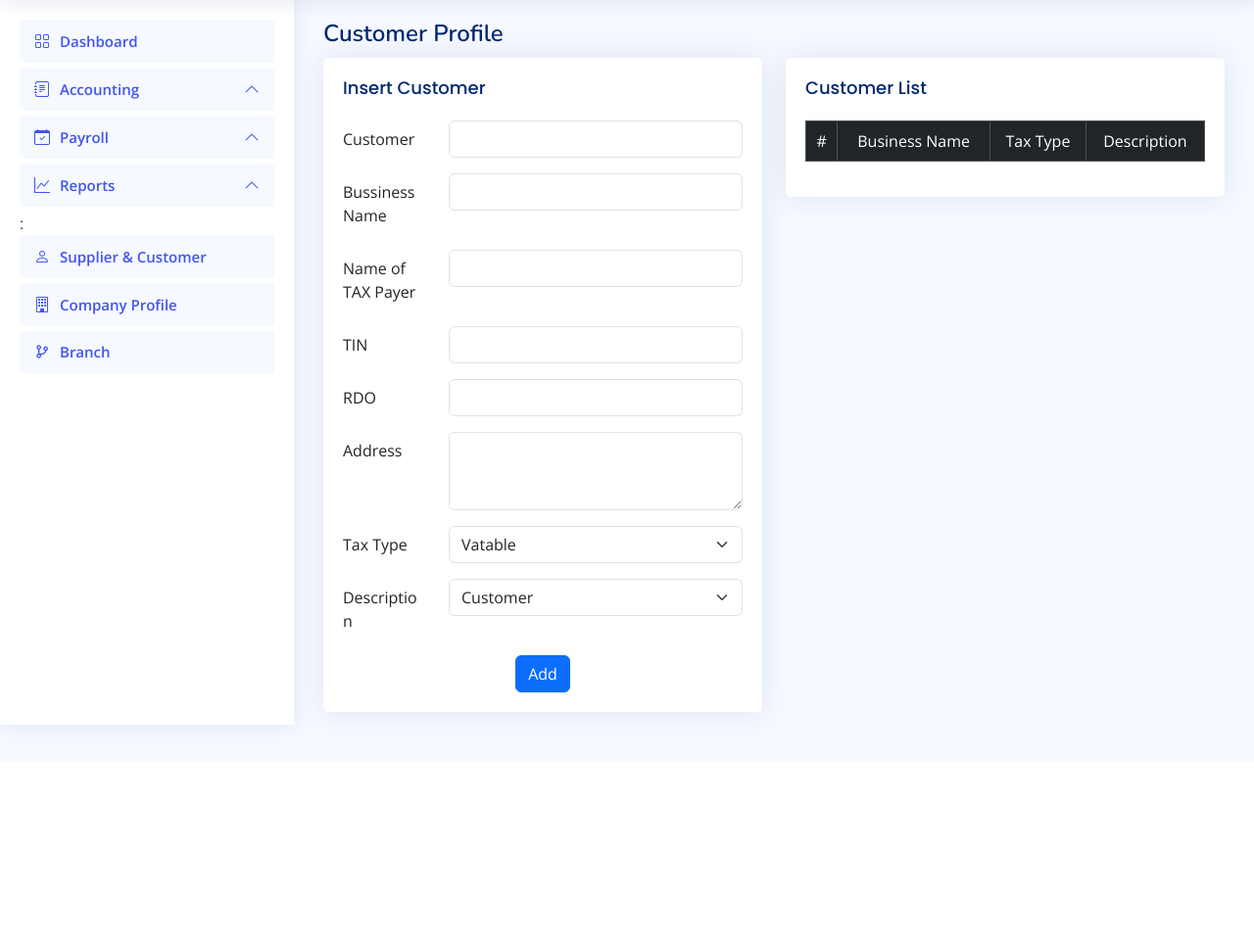
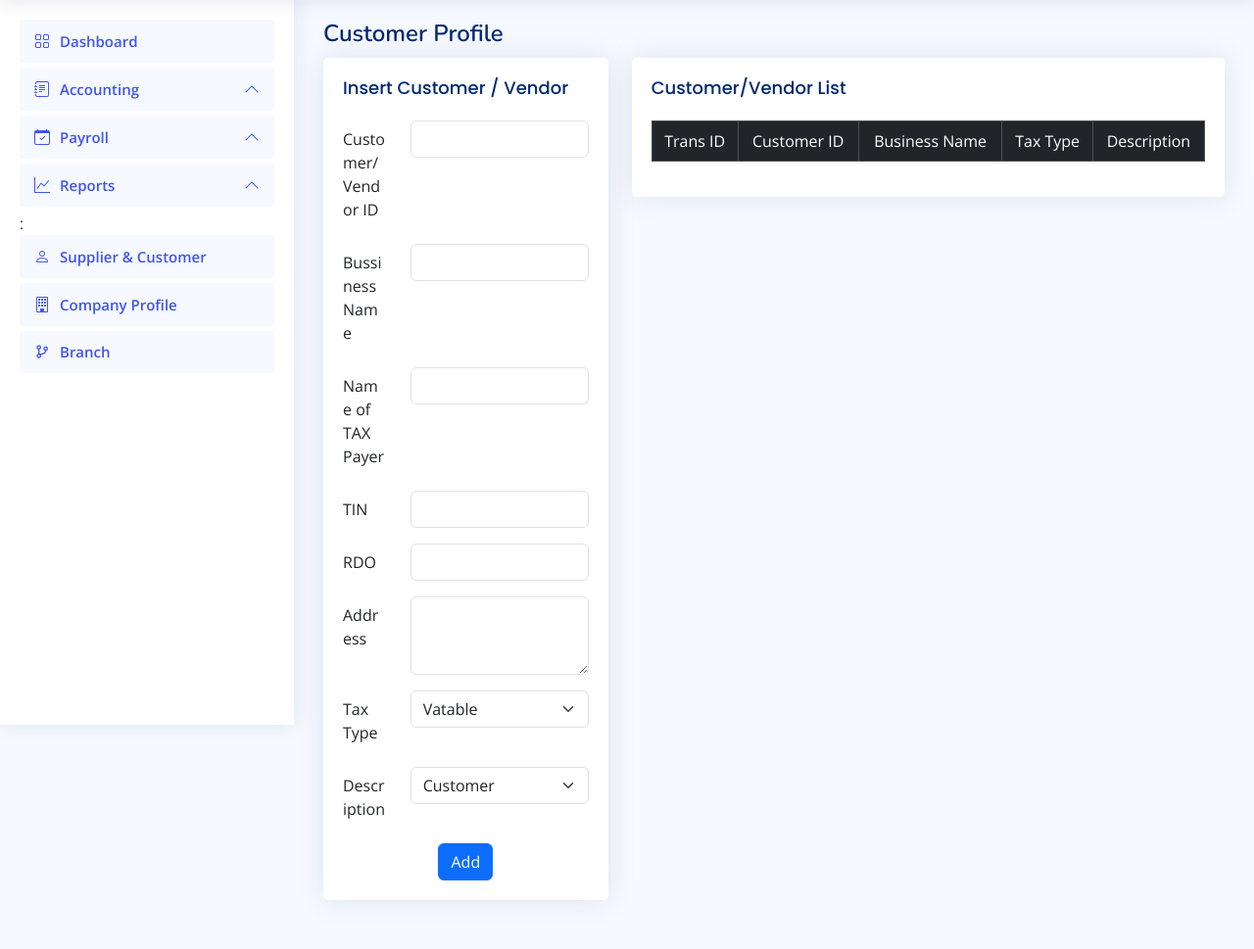
Before and after one commit to joeygracesabusido/durawood_project, a FastAPI app: template apps/templates/accounting/customer_profile.html in a window 1280 px wide. Shown: the part 60-1029 px from the top of the page at 98% size. Before the commit the page ends 811 px from the top, so only its background shows below. Run offline with FastAPI, Linux system fonts and the light colour scheme; the template is opened without the code that fills it, so the values that code supplies are empty; some libraries are stand-ins or nearby versions.

Commit message:
2.18.25 4:22 PM

```diff
--- a/apps/main.py
+++ b/apps/main.py
@@ -13,6 +13,8 @@ from apps.routes.login import login_router
 from apps.routes.admin import api
 from apps.routes.accounting.customer_profile_temp import api_customer_profile_temp
 
+
+from apps.routes.accounting.customer_profile import api_customer_profile
 
 
 from fastapi.staticfiles import StaticFiles
@@ -35,6 +37,8 @@ app.include_router(login_router,tags=['Login'])
 app.include_router(api, tags=['Admin'])
 app.include_router(api_customer_profile_temp)
 
+app.include_router(api_customer_profile, tags=['Customer/Vendor'])
+
 
 # Mount Strawberry's GraphQL app onto FastAPI
 app.mount("/graphql", graphql_app)
--- a/apps/static/accounting/customer.js
+++ b/apps/static/accounting/customer.js
@@ -3,6 +3,7 @@ let isUpdating = false;
 let customer_list = {};
 let selectedCustomer = null;
 let clickTimer = null;
+let customer_vendor_id ="";
 let bussiness_name = "";
 let name_of_tax_payer = "";
 let tin = "";
@@ -12,6 +13,7 @@ let tax_type = "Vatable";
 let description = "Customer";
 let table_customer_list = $("#table_customer_list");
 
+const customer_vendor_id_el = $("#customer_vendor_id");
 const bussiness_name_el = $("#bussiness_name");
 const name_of_tax_payer_el = $("#name_of_tax_payer");
 const tin_el = $("#tin");
@@ -30,6 +32,8 @@ async function getCustomer() {
         "Content-Type": "application/json",
       },
     });
+
+
 
     if (response.ok) {
       customer_list = await response.json();
@@ -50,10 +54,11 @@ async function getCustomer() {
 }
 
 function makeBranchRow(index, data) {
-  return `<tr id='${"customer_row_" + index}' onClick="openToEdit(${index},'${
+  return `<tr id1='${"customer_row_" + index}' onClick="openToEdit(${index},'${
     "customer_row_" + index
   }')">
   <td>${data.id}</td>
+  <td>${data.customer_vendor_id}</td>
   <td>${data.bussiness_name}</td>
   <td>${data.tax_type}</td>
   <td>${data.description}</td>
@@ -79,9 +84,11 @@ function openToEdit(index, customer_row_id) {
     isUpdating = true;
     $("#btn_save_branch").text("Update");
     $("#table_customer_list tr").removeClass("table-primary");
-    console.log(`#${customer_row_id}`);
+    //console.log(`#${customer_row_id}`);
     // Load selected branch data into form fields
     let data = customer_list[index];
+
+    customer_vendor_id_el.val(data.customer_vendor_id);
     bussiness_name_el.val(data.bussiness_name);
     name_of_tax_payer_el.val(data.name_of_tax_payer);
     tin_el.val(data.tin);
@@ -90,7 +97,7 @@ function openToEdit(index, customer_row_id) {
     tax_type_el.val(data.tax_type);
     description_el.val(data.description);
     selectedCustomer = data;
-    console.log(selectedCustomer.id);
+
     $(`#${customer_row_id}`).addClass("table-primary");
   }
 }
@@ -98,6 +105,7 @@ function openToEdit(index, customer_row_id) {
 async function saveOrUpdateCustomer() {
   // const branchName = $("#branchName").val();
   // const branchAddress = $("#branchAddress").val();
+  const customer_vendor_id = customer_vendor_id_el.val();
   const bussiness_name= bussiness_name_el.val();
   const name_of_tax_payer= name_of_tax_payer_el.val();
   const tin= tin_el.val(); // Replace with actual user if needed
@@ -105,14 +113,18 @@ async function saveOrUpdateCustomer() {
   const address=address_el.val();
   const tax_type=tax_type_el.val();
   const description=description_el.val();
+
+  console.log(customer_vendor_id,bussiness_name,name_of_tax_payer,
+                tin,rdo,address,tax_type,description)
   // Validate inputs
-  if (!bussiness_name || !name_of_tax_payer||!tin || !rdo||!address || !tax_type||!description ) {
+  if (!bussiness_name || !name_of_tax_payer||!tin || !rdo||!address || !tax_type||!description || !customer_vendor_id) {
     alert("Please fill in all fields.");
     return;
   }
 
   // Create data object to send to the API
   const customerData = {
+    customer_vendor_id: customer_vendor_id,
     bussiness_name: bussiness_name,
     name_of_tax_payer: name_of_tax_payer,
     tin: tin, // Replace with actual user if needed
@@ -130,7 +142,7 @@ async function saveOrUpdateCustomer() {
       contentType: "application/json",
       data: JSON.stringify(customerData),
       success: function (response) {
-        alert(response.message);
+        alert(response?.message|| "Customer save Succesfully");
         window.location.href = "/customer_profile/";
 
         getCustomer();  // Refresh branch list
--- a/apps/templates/accounting/customer_profile.html
+++ b/apps/templates/accounting/customer_profile.html
@@ -14,21 +14,21 @@
 
   <section class="section">
     <div class="row">
-      <div class="col-lg-6">
+      <div class="col-lg-4">
         <div class="card">
           <div class="card-body">
-            <h5 class="card-title">Insert Customer</h5>
+            <h5 class="card-title">Insert Customer / Vendor</h5>
 
             <!-- General Form Elements -->
             <form id="myForm">
 
            <div class="row mb-3">
                 <label for="inputText" class="col-sm-3 col-form-label"
-                  >Customer</label
+                  >Customer/Vendor ID</label
                 >
                 <div class="col-sm-9">
                   <input
-                    id="bussiness_name"
+                    id="customer_vendor_id"
                     type="text"
                     class="form-control"
                     value=""
@@ -131,10 +131,10 @@
           </div>
         </div>
       </div>
-      <div class="col-lg-6">
+      <div class="col-lg-8">
         <div class="card">
           <div class="card-body">
-            <h5 class="card-title">Customer List</h5>
+            <h5 class="card-title">Customer/Vendor List</h5>
 
             <!-- General Form Elements -->
             <table
@@ -144,7 +144,8 @@
             >
               <thead class="table-dark">
                 <tr>
-                  <td>#</td>
+                  <td>Trans ID</td>
+                  <td>Customer ID</>
                   <td>Business Name</td>
                   <td>Tax Type</td>
                   <td>Description</td>
```
Also changed, not shown: apps/routes/accounting/customer_profile.py (+75 -25 lines).
